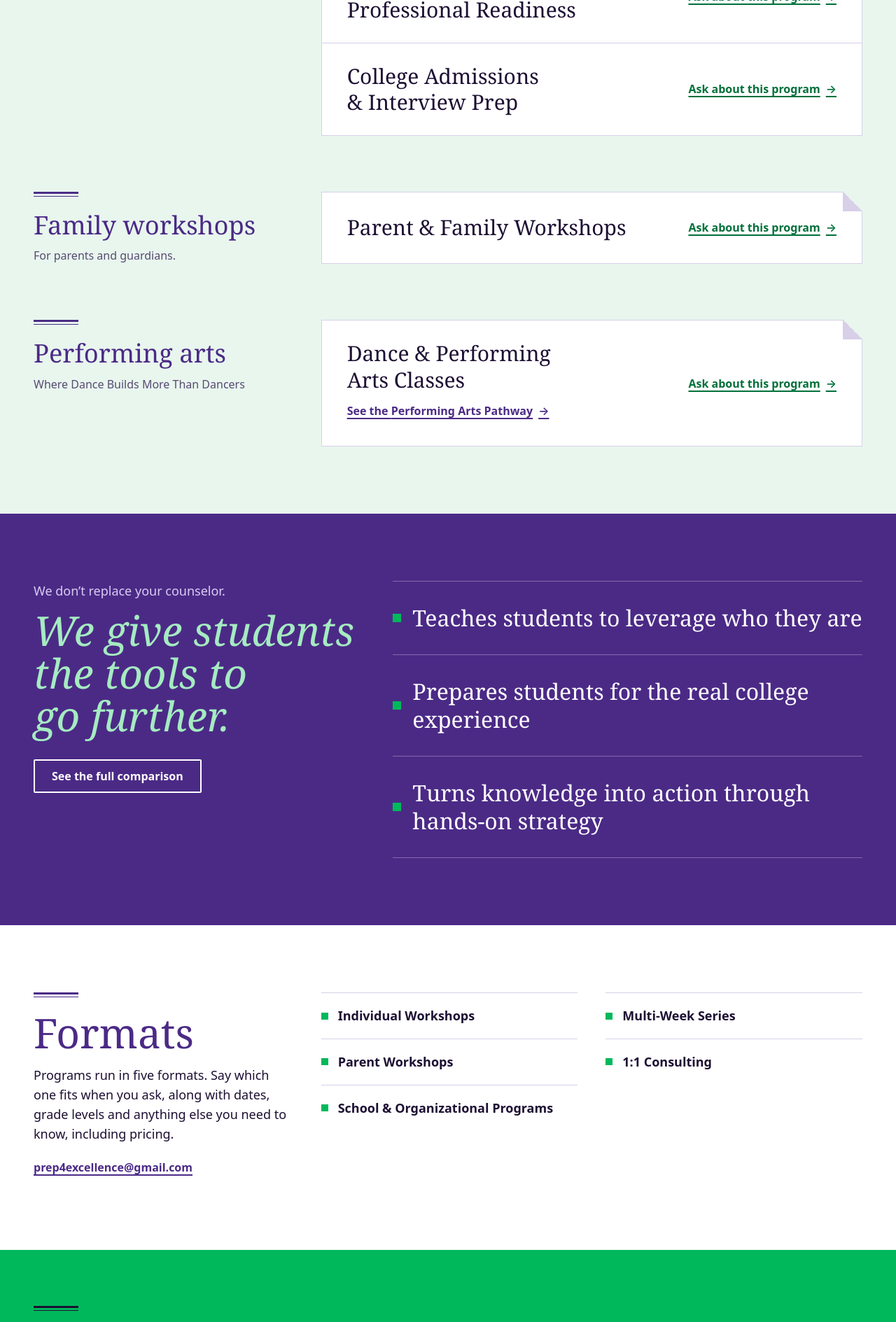
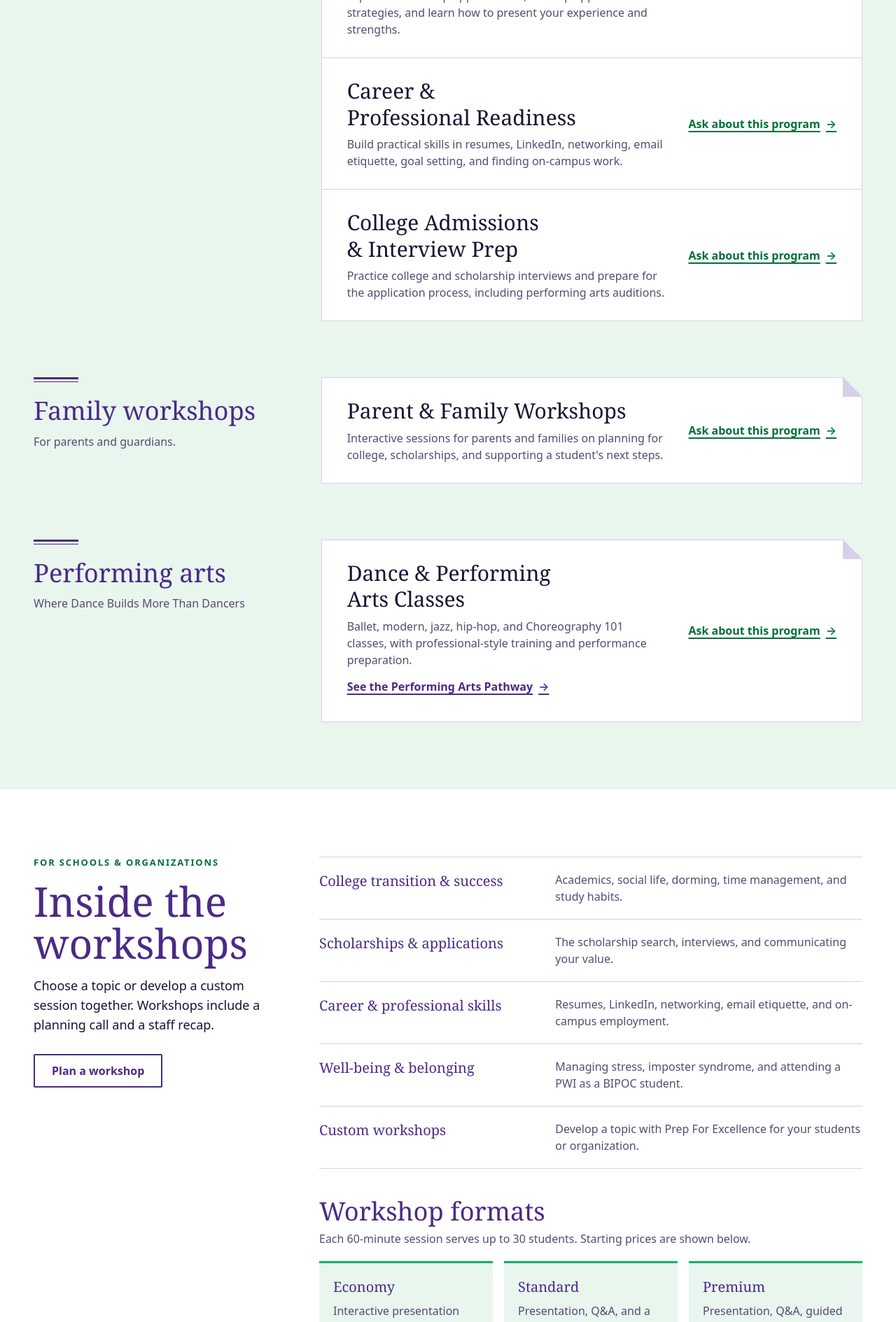
Before and after one commit to Novus-NYC/prep-for-excellence-llc, a Next.js app: page /programs in a window 1280 px wide. Shown: the part 880-2769 px from the top of the page at 70% size. Built offline with nearby package versions, Linux system fonts and the light colour scheme; no server answers.

Commit message:
Describe workshop programs and formats

```diff
--- a/src/app/programs/page.tsx
+++ b/src/app/programs/page.tsx
@@ -5,7 +5,7 @@ import PhotoFrame from "@/components/photo-frame";
 import { capitalize, countWord } from "@/lib/format";
 import { photos } from "@/lib/images";
 import { pageMetadata } from "@/lib/metadata";
-import { comparison, contactHref, formats, pathway, programGroups, programs } from "@/lib/programs";
+import { comparison, contactHref, formats, pathway, programGroups, programs, workshopTiers, workshopTopics } from "@/lib/programs";
 import { mailtoHref, routes, site } from "@/lib/site";
 
 const programNames = programs.map((program) => program.name).join(", ");
@@ -87,9 +87,7 @@ export default function ProgramsPage() {
                         <h3 className="font-display text-[1.5rem] font-medium leading-tight text-ink lg:text-[1.875rem]">
                           {program.name}
                         </h3>
-                        {program.description ? (
-                          <p className="mt-2 max-w-xl text-base text-muted">{program.description}</p>
-                        ) : null}
+                        <p className="mt-2 max-w-xl text-base text-muted">{program.description}</p>
                         {group.id === "performing-arts" ? (
                           <Link href={routes.performingArts} className="text-cta mt-1 text-base text-purple">
                             See the {pathway.name}
@@ -115,6 +113,41 @@ export default function ProgramsPage() {
               </div>
             );
           })}
+        </div>
+      </section>
+
+      <section className="bg-white" aria-labelledby="workshops-title">
+        <div className="shell grid gap-10 py-16 lg:grid-cols-12 lg:py-24">
+          <div className="reveal lg:col-span-4">
+            <p className="label text-green-text">For schools & organizations</p>
+            <h2 id="workshops-title" className="mt-4 font-display text-display-lg font-medium text-purple">Inside the workshops</h2>
+            <p className="mt-4 max-w-sm text-lg">Choose a topic or develop a custom session together. Workshops include a planning call and a staff recap.</p>
+            <Link href={contactHref({ iam: "school" })} className="btn btn-outline mt-7">Plan a workshop</Link>
+          </div>
+          <div className="lg:col-span-8">
+            <ul className="border-b border-line">
+              {workshopTopics.map((topic) => (
+                <li key={topic.title} className="reveal grid gap-2 border-t border-line py-5 sm:grid-cols-[minmax(0,1fr)_minmax(0,1.4fr)] sm:gap-6">
+                  <h3 className="font-display text-xl font-medium text-purple">{topic.title}</h3>
+                  <p className="text-base text-muted">{topic.detail}</p>
+                </li>
+              ))}
+            </ul>
+            <div className="mt-10">
+              <h3 className="font-display text-display-md font-medium text-purple">Workshop formats</h3>
+              <p className="mt-2 text-base text-muted">Each 60-minute session serves up to 30 students. Starting prices are shown below.</p>
+              <ul className="mt-5 grid gap-4 md:grid-cols-3">
+                {workshopTiers.map((tier) => (
+                  <li key={tier.name} className="border-t-[3px] border-green bg-mint p-5">
+                    <h4 className="font-display text-xl font-medium text-purple">{tier.name}</h4>
+                    <p className="mt-2 text-base text-muted">{tier.detail}</p>
+                    <p className="mt-4 font-semibold text-ink">From {tier.price}</p>
+                  </li>
+                ))}
+              </ul>
+              <p className="mt-4 text-base text-muted">Nine-session quarter workshop packages are also available.</p>
+            </div>
+          </div>
         </div>
       </section>
 
--- a/src/lib/programs.ts
+++ b/src/lib/programs.ts
@@ -1,8 +1,7 @@
 import { routes } from "./site";
 
-// Service names and formats are copied exactly from the client's current
-// site. The client has not published descriptions, grade levels, lengths or
-// prices for any of them, so `description` stays null until they are supplied.
+// Service names come from the existing site; details below are based on the
+// client's school, family, and dance service sheets supplied in November 2026.
 
 export type ProgramGroupId = "college-career" | "family" | "performing-arts";
 
@@ -10,7 +9,7 @@ export type Program = {
   slug: string;
   name: string;
   group: ProgramGroupId;
-  description: string | null;
+  description: string;
 };
 
 export const programs: Program[] = [
@@ -18,39 +17,53 @@ export const programs: Program[] = [
     slug: "college-readiness",
     name: "College Readiness & Transition",
     group: "college-career",
-    description: null,
+    description: "Interactive workshops on choosing post-secondary options, academic and social life on campus, study abroad, and the transition to college.",
   },
   {
     slug: "scholarships",
     name: "Scholarships & Opportunity Strategy",
     group: "college-career",
-    description: null,
+    description: "Explore scholarship opportunities, develop application strategies, and learn how to present your experience and strengths.",
   },
   {
     slug: "career-readiness",
     name: "Career & Professional Readiness",
     group: "college-career",
-    description: null,
+    description: "Build practical skills in resumes, LinkedIn, networking, email etiquette, goal setting, and finding on-campus work.",
   },
   {
     slug: "admissions-interview",
     name: "College Admissions & Interview Prep",
     group: "college-career",
-    description: null,
+    description: "Practice college and scholarship interviews and prepare for the application process, including performing arts auditions.",
   },
   {
     slug: "family-workshops",
     name: "Parent & Family Workshops",
     group: "family",
-    description: null,
+    description: "Interactive sessions for parents and families on planning for college, scholarships, and supporting a student's next steps.",
   },
   {
     slug: "dance",
     name: "Dance & Performing Arts Classes",
     group: "performing-arts",
-    description: null,
+    description: "Ballet, modern, jazz, hip-hop, and Choreography 101 classes, with professional-style training and performance preparation.",
   },
 ];
+
+export const workshopTopics = [
+  { title: "College transition & success", detail: "Academics, social life, dorming, time management, and study habits." },
+  { title: "Scholarships & applications", detail: "The scholarship search, interviews, and communicating your value." },
+  { title: "Career & professional skills", detail: "Resumes, LinkedIn, networking, email etiquette, and on-campus employment." },
+  { title: "Well-being & belonging", detail: "Managing stress, imposter syndrome, and attending a PWI as a BIPOC student." },
+  { title: "Custom workshops", detail: "Develop a topic with Prep For Excellence for your students or organization." },
+] as const;
+
+export const workshopTiers = [
+  { name: "Economy", detail: "Interactive presentation and Q&A", price: "$750" },
+  { name: "Standard", detail: "Presentation, Q&A, and a guided activity", price: "$850" },
+  { name: "Premium", detail: "Presentation, Q&A, guided activity, and tailored resources", price: "$950" },
+] as const;
 
 export const danceProgram = programs.find((program) => program.slug === "dance") ?? programs[0];
 
```
